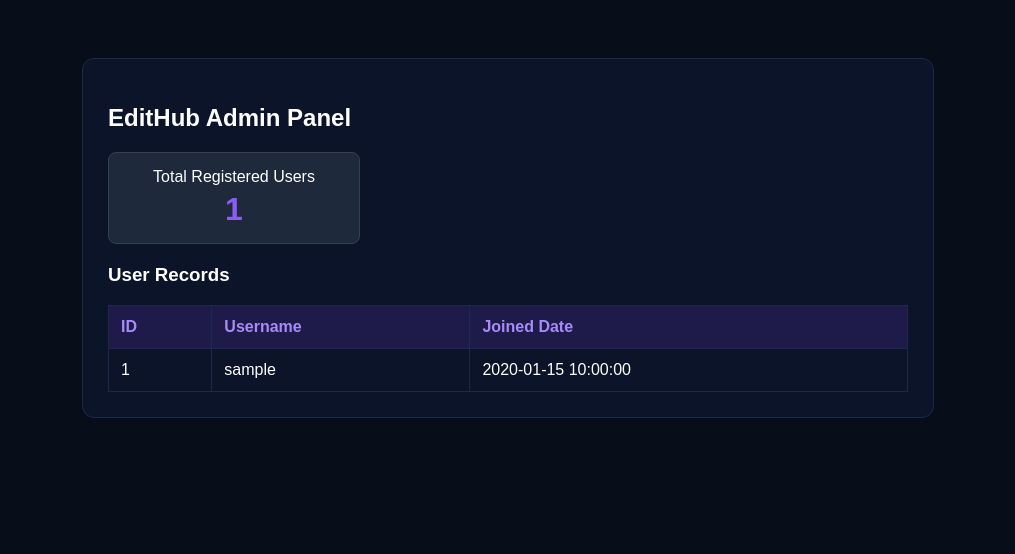
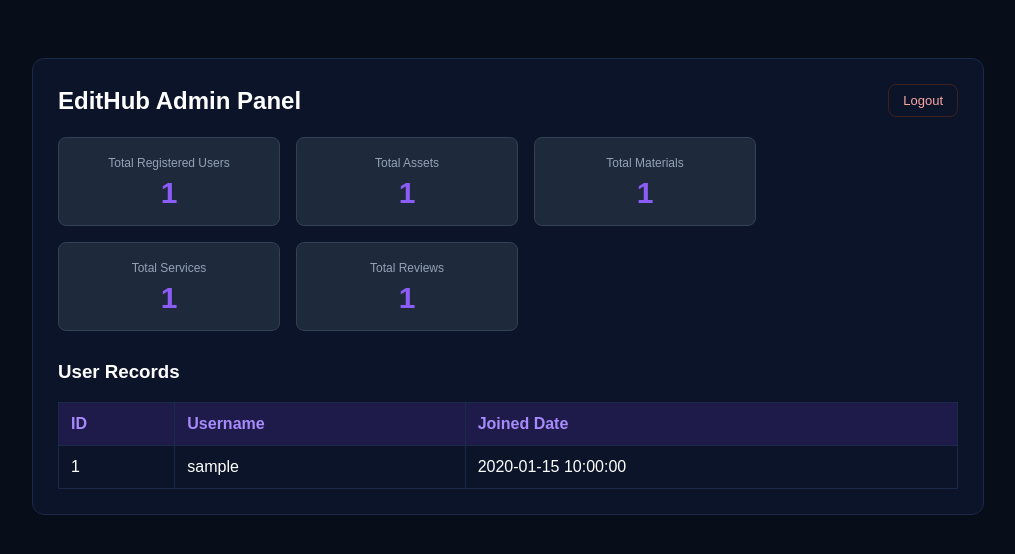
Before and after one commit to Jeyasuriya-pillai/EditHub, a PHP site: page /admin.php in a window 1280 px wide. Shown: the top 554 px of the page, without its empty margins (132-1147 px from the left). Run offline with PHP 8.4, Linux system fonts and the light colour scheme; the visitor is signed in with stand-in values (Sample User, id 1); tables that the repository leaves empty or names only in its code hold one stand-in row (values such as "Sample post").

Commit message:
Date(09-09-26): Updated E-mail section and Admin Panel

```diff
--- a/admin.php
+++ b/admin.php
@@ -5,10 +5,32 @@ require_once 'php/db.php';
 /** @var mysqli $conn */
 global $conn;
 
+// ===== Protect this page: must be logged in as admin =====
+if (!isset($_SESSION['is_admin']) || $_SESSION['is_admin'] !== true) {
+    header("Location: admin_login.php");
+    exit();
+}
+
 // Total Users Count
 $count_query = "SELECT COUNT(*) as total_users FROM users";
 $count_result = mysqli_query($conn, $count_query);
 $total_data = mysqli_fetch_assoc($count_result);
+
+// Total Assets Count
+$assets_count_result = mysqli_query($conn, "SELECT COUNT(*) as total FROM user_assets");
+$total_assets = mysqli_fetch_assoc($assets_count_result)['total'];
+
+// Total Materials Count
+$materials_count_result = mysqli_query($conn, "SELECT COUNT(*) as total FROM user_materials");
+$total_materials = mysqli_fetch_assoc($materials_count_result)['total'];
+
+// Total Services Count
+$services_count_result = mysqli_query($conn, "SELECT COUNT(*) as total FROM user_services");
+$total_services = mysqli_fetch_assoc($services_count_result)['total'];
+
+// Total Reviews Count
+$reviews_count_result = mysqli_query($conn, "SELECT COUNT(*) as total FROM reviews");
+$total_reviews = mysqli_fetch_assoc($reviews_count_result)['total'];
 
 // Users List Query
 $users_query = "SELECT id, username, created_at FROM users ORDER BY id DESC";
@@ -21,26 +43,53 @@ $users_result = mysqli_query($conn, $users_query);
     <title>EditHub - Admin Dashboard</title>
     <style>
         body { background: #070d19; color: white; font-family: sans-serif; padding: 20px; }
-        .admin-box { max-width: 800px; margin: 30px auto; background: #0b1428; border: 1px solid #1b2a48; border-radius: 12px; padding: 25px; }
-        .stats-card { background: #1e293b; padding: 15px; border-radius: 8px; width: 220px; margin-bottom: 20px; text-align: center; border: 1px solid #334155; }
-        .stats-card h3 { font-size: 32px; color: #8b5cf6; margin: 5px 0 0 0; }
+        .admin-box { max-width: 900px; margin: 30px auto; background: #0b1428; border: 1px solid #1b2a48; border-radius: 12px; padding: 25px; }
+        .top-bar { display:flex; justify-content:space-between; align-items:center; margin-bottom: 20px; }
+        .logout-link { color:#fca5a5; text-decoration:none; font-size:13px; border:1px solid #3f2020; padding:8px 14px; border-radius:8px; }
+        .logout-link:hover { background: rgba(239,68,68,0.1); }
+        .stats-row { display:flex; flex-wrap:wrap; gap:16px; }
+        .stats-card { background: #1e293b; padding: 15px; border-radius: 8px; width: 190px; text-align: center; border: 1px solid #334155; }
+        .stats-card span { font-size: 12px; color: #94a3b8; }
+        .stats-card h3 { font-size: 30px; color: #8b5cf6; margin: 5px 0 0 0; }
         table { width: 100%; border-collapse: collapse; margin-top: 15px; }
         th, td { padding: 12px; border: 1px solid #1b2a48; text-align: left; }
         th { background-color: #1e1b4b; color: #a78bfa; }
         tr:nth-child(even) { background-color: #0f172a; }
+        h2 { margin: 0; }
     </style>
 </head>
 <body>
 
     <div class="admin-box">
-        <h2>EditHub Admin Panel</h2>
-
-        <div class="stats-card">
-            <span>Total Registered Users</span>
-            <h3><?php echo $total_data['total_users']; ?></h3>
+        <div class="top-bar">
+            <h2>EditHub Admin Panel</h2>
+            <a href="admin_logout.php" class="logout-link">Logout</a>
         </div>
 
-        <h3>User Records</h3>
+        <div class="stats-row">
+            <div class="stats-card">
+                <span>Total Registered Users</span>
+                <h3><?php echo $total_data['total_users']; ?></h3>
+            </div>
+            <div class="stats-card">
+                <span>Total Assets</span>
+                <h3><?php echo $total_assets; ?></h3>
+            </div>
+            <div class="stats-card">
+                <span>Total Materials</span>
+                <h3><?php echo $total_materials; ?></h3>
+            </div>
+            <div class="stats-card">
+                <span>Total Services</span>
+                <h3><?php echo $total_services; ?></h3>
+            </div>
+            <div class="stats-card">
+                <span>Total Reviews</span>
+                <h3><?php echo $total_reviews; ?></h3>
+            </div>
+        </div>
+
+        <h3 style="margin-top:30px;">User Records</h3>
         <table>
             <thead>
                 <tr>
--- /dev/null
+++ b/admin_logout.php
@@ -0,0 +1,5 @@
+<?php
+session_start();
+unset($_SESSION['is_admin']);
+header("Location: admin_login.php");
+exit();
```
Also changed, not shown: admin_login.php (added, +65 -0 lines), edit_profile.php (+29 -4 lines), php/email_add.php (added, +24 -0 lines), php/email_delete.php (added, +19 -0 lines).
